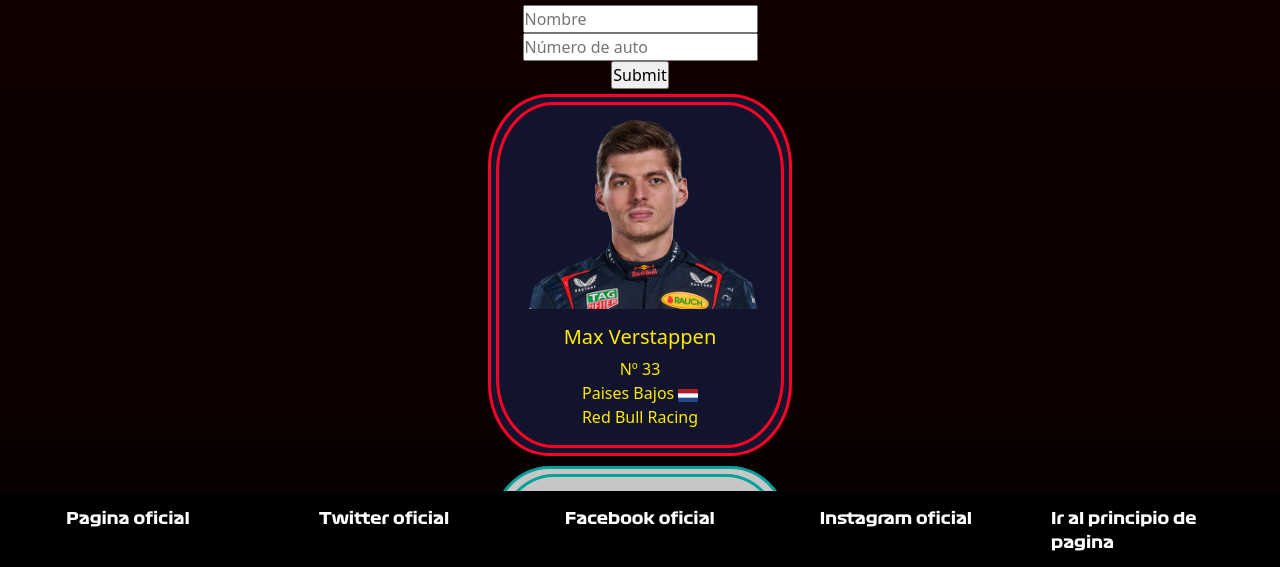
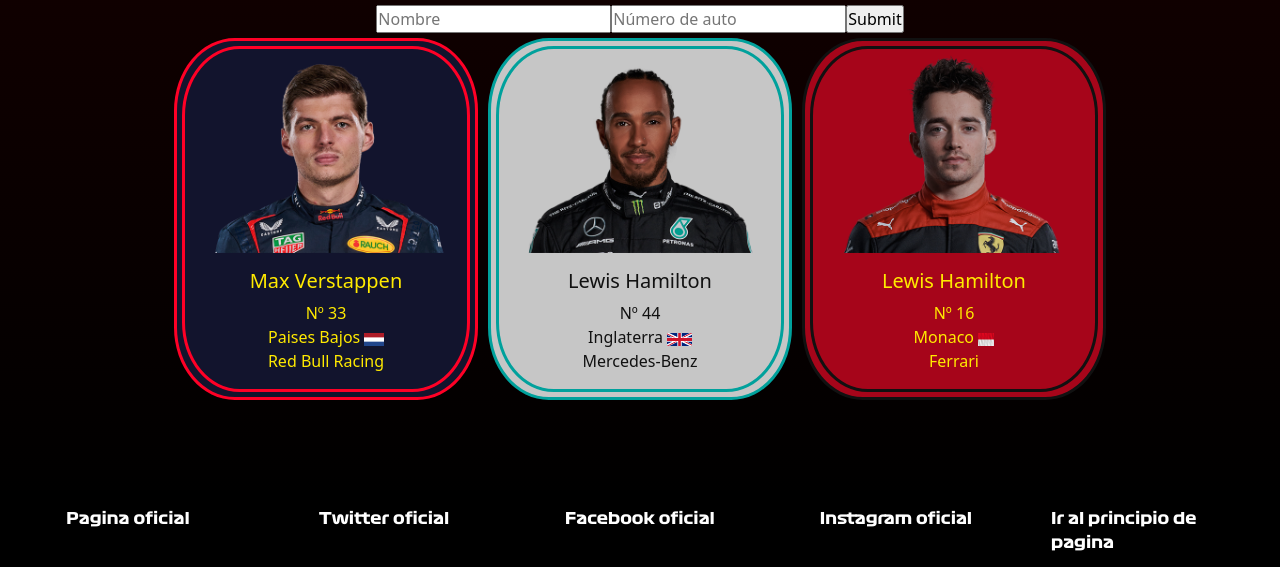
Before and after one commit to WhiteKoin/PreEntrega3-NadottiFranco, a plain HTML site: page pages/pilotos.html in a window 1280 px wide. Shown: the part 231-798 px from the top of the page. Drawn offline with nearby package versions, Linux system fonts and the light colour scheme.

Commit message:
Agregado SEO

```diff
--- a/css/style.css
+++ b/css/style.css
@@ -180,3 +180,7 @@
 
 h4 {
   font-family: "F1Regular"; }
+
+@media (min-width: 769px) {
+  .mobile-first {
+    flex-direction: row; } }
--- a/pages/pilotos.html
+++ b/pages/pilotos.html
@@ -11,6 +11,9 @@
     <link rel="stylesheet" href="https://cdnjs.cloudflare.com/ajax/libs/animate.css/4.1.1/animate.min.css" />
     <link rel="shortcut icon" href="../media/images/LogoF1.png">
     <title>F1 Fans Latinoamericanos | Pilotos</title>
+    <meta name="keywords"  content="F1, Formula 1, Fans, Latinoamerica, Argentina, Verstappen, Hamilton">
+    <meta name="description" content="¡Bienvenido a la página de Fans Latinoamericanos de Fórmula 1! Sumérgete en el apasionante mundo de las carreras de automovilismo más emocionantes del planeta. Aquí encontrarás todo lo que necesitas para alimentar tu pasión por la Fórmula 1: noticias actualizadas, perfiles de pilotos destacados, detalles de los circuitos más emblemáticos y una galería llena de imágenes cautivadoras. Únete a nuestra comunidad de fanáticos apasionados, donde podrás compartir tus opiniones, experiencias y emociones relacionadas con las carreras. Mantente al tanto de las últimas actualizaciones del campeonato, las victorias y los momentos históricos. ¡Prepárate para vivir la adrenalina de la Fórmula 1 con otros fans latinos y disfruta de la velocidad en su máxima expresión!">
+
 </head>
 
 <body>
--- a/scss/main.scss
+++ b/scss/main.scss
@@ -29,3 +29,10 @@
 h4 {
     font-family: "F1Regular";
 }
+
+@media (min-width: 769px) {
+    .mobile-first {
+        flex-direction: row;
+    }
+
+}
```
Also changed, not shown: index.html (+3 -0 lines), pages/contacto.html (+3 -0 lines), pages/historia.html (+3 -0 lines), pages/ultimacarrera.html (+2 -0 lines).
